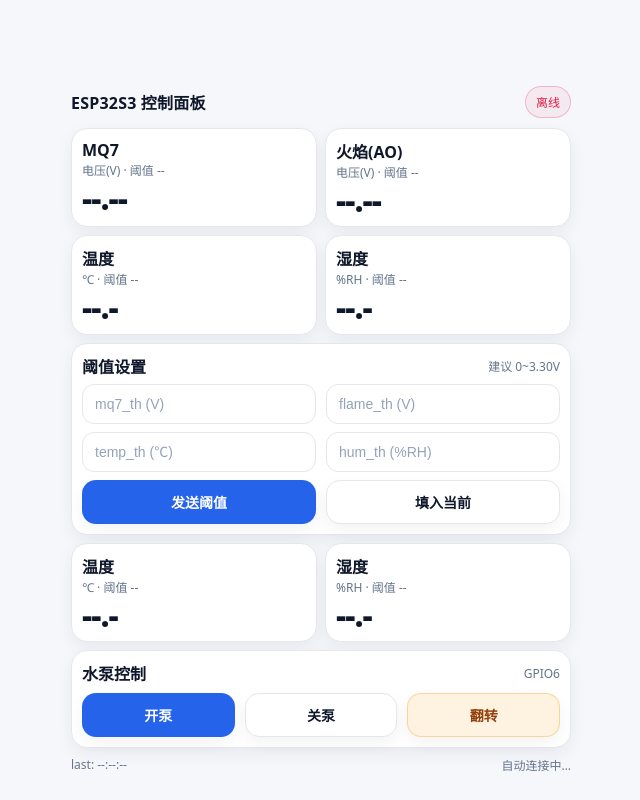
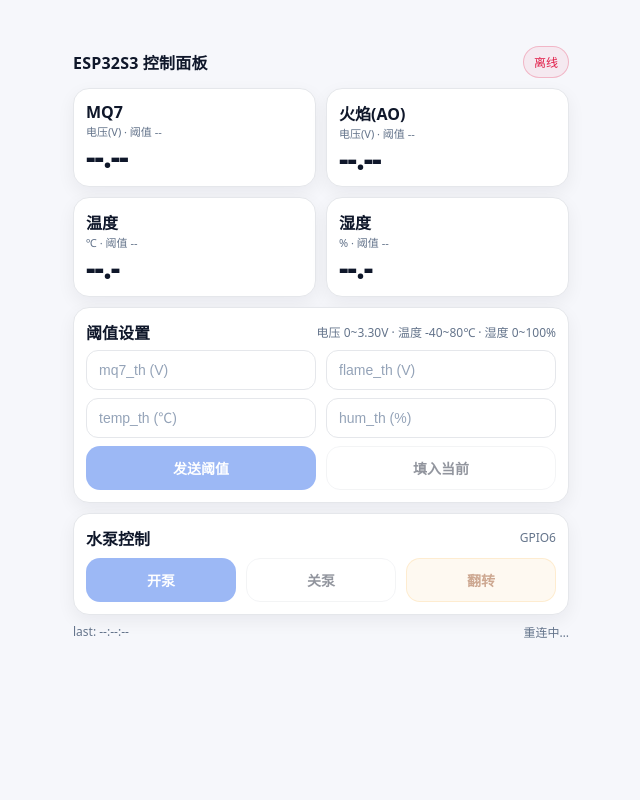
Before and after one commit to mmc-cube/work_a, a plain HTML site: page index.html in a window 1280 px wide. Shown: the whole page, without its empty margins (319-959 px from the left). Drawn offline with Linux system fonts and the light colour scheme.

Commit message:
Refactor index.html for layout and style updatesnew

```diff
--- a/index.html
+++ b/index.html
@@ -17,7 +17,7 @@
       background:var(--bg); color:var(--text);
     }
     .wrap{
-      padding:10px;
+      padding:12px;
       padding-top: calc(12px + var(--appTop) + env(safe-area-inset-top));
       max-width:520px; margin:0 auto;
     }
@@ -30,16 +30,22 @@
     .badge.ok{ color:var(--ok); border-color:rgba(22,163,74,.25); background:rgba(22,163,74,.07); }
     .badge.bad{ color:var(--bad); border-color:rgba(225,29,72,.25); background:rgba(225,29,72,.06); }
 
-    .grid{ display:grid; grid-template-columns:1fr 1fr; gap:8px; }
+    .grid{ display:grid; grid-template-columns:1fr; gap:10px; }
+
+    .grid2{ display:grid; grid-template-columns:1fr 1fr; gap:10px; }
+    .mini{ padding:10px; }
+    .mini .big{ font-size:26px; }
+    .mini .sub{ font-size:11px; }
+    .mini .alarmTag{ font-size:11px; padding:4px 8px; }
+
     .card{
       background:var(--card); border:1px solid var(--line); border-radius:16px;
-      padding:10px; box-shadow:var(--shadow);
+      padding:12px; box-shadow:var(--shadow);
     }
-    .span2{ grid-column: 1 / -1; }
     .cardHead{ display:flex; align-items:center; justify-content:space-between; gap:10px; margin-bottom:6px; }
     .name{ font-weight:900; }
     .sub{ color:var(--muted); font-size:12px; }
-    .big{ font-size:28px; font-weight:950; line-height:1.05; margin:2px 0 0; letter-spacing:.2px; }
+    .big{ font-size:34px; font-weight:950; line-height:1.05; margin:2px 0 0; letter-spacing:.2px; }
     .alarm{ border-color:rgba(225,29,72,.35); background:rgba(225,29,72,.04); }
     .alarmTag{
       font-size:12px; padding:5px 10px; border-radius:999px; color:#fff; background:var(--bad);
@@ -82,7 +88,9 @@
     </div>
 
     <div class="grid">
-      <div id="mq7Card" class="card">
+
+      <div class="grid2">
+        <div id="mq7Card" class="card mini">
           <div class="cardHead">
             <div>
               <div class="name">MQ7</div>
@@ -93,7 +101,7 @@
           <div id="mq7V" class="big">--.--</div>
         </div>
 
-      <div id="flameCard" class="card">
+        <div id="flameCard" class="card mini">
           <div class="cardHead">
             <div>
               <div class="name">火焰(AO)</div>
@@ -104,7 +112,7 @@
           <div id="flameV" class="big">--.--</div>
         </div>
 
-      <div id="tempCard" class="card">
+        <div id="tempCard" class="card mini">
           <div class="cardHead">
             <div>
               <div class="name">温度</div>
@@ -115,21 +123,22 @@
           <div id="tempV" class="big">--.-</div>
         </div>
 
-      <div id="humCard" class="card">
+        <div id="humCard" class="card mini">
           <div class="cardHead">
             <div>
               <div class="name">湿度</div>
-            <div class="sub">%RH · 阈值 <span id="humThShow">--</span></div>
+              <div class="sub">% · 阈值 <span id="humThShow">--</span></div>
             </div>
             <div id="humAlarmTag" style="display:none" class="alarmTag">超阈值</div>
           </div>
           <div id="humV" class="big">--.-</div>
         </div>
+      </div>
 
-      <div class="card span2">
+<div class="card">
         <div class="cardHead">
           <div class="name">阈值设置</div>
-          <div class="sub">建议 0~3.30V</div>
+          <div class="sub">电压 0~3.30V · 温度 -40~80℃ · 湿度 0~100%</div>
         </div>
         <div class="row">
           <input id="mq7ThIn" placeholder="mq7_th (V)" inputmode="decimal" />
@@ -137,7 +146,7 @@
         </div>
         <div class="row" style="margin-top:8px">
           <input id="tempThIn" placeholder="temp_th (℃)" inputmode="decimal" />
-          <input id="humThIn" placeholder="hum_th (%RH)" inputmode="decimal" />
+          <input id="humThIn" placeholder="hum_th (%)" inputmode="decimal" />
         </div>
         <div class="btns">
           <button class="primary" id="btnSendTh">发送阈值</button>
@@ -145,29 +154,7 @@
         </div>
       </div>
 
-      <div id="tempCard" class="card">
-        <div class="cardHead">
-          <div>
-            <div class="name">温度</div>
-            <div class="sub">℃ · 阈值 <span id="tempThShow">--</span></div>
-          </div>
-          <div id="tempAlarmTag" style="display:none" class="alarmTag">超阈值</div>
-        </div>
-        <div id="tempV" class="big">--.-</div>
-      </div>
-
-      <div id="humCard" class="card">
-        <div class="cardHead">
-          <div>
-            <div class="name">湿度</div>
-            <div class="sub">%RH · 阈值 <span id="humThShow">--</span></div>
-          </div>
-          <div id="humAlarmTag" style="display:none" class="alarmTag">超阈值</div>
-        </div>
-        <div id="humV" class="big">--.-</div>
-      </div>
-
-      <div class="card span2">
+      <div class="card">
         <div class="cardHead">
           <div class="name">水泵控制</div>
           <div class="sub">GPIO6</div>
@@ -198,6 +185,10 @@
   document.documentElement.style.setProperty("--appTop", APP_TOP_PX + "px");
 
   const MAX_V = 3.30;
+  const TEMP_MIN = -40;
+  const TEMP_MAX = 80;
+  const HUM_MIN = 0;
+  const HUM_MAX = 100;
   const STORAGE_KEY = "esp32s3_panel_v1";
 
   let client = null;
@@ -240,18 +231,22 @@
     if (x == null || Number.isNaN(x)) return null;
     return Math.max(0, Math.min(MAX_V, Number(x)));
   }
+
   function clampTemp(x){
     if (x == null || Number.isNaN(x)) return null;
-    return Math.max(-40, Math.min(80, Number(x)));
+    return Math.max(TEMP_MIN, Math.min(TEMP_MAX, Number(x)));
   }
+
   function clampHum(x){
     if (x == null || Number.isNaN(x)) return null;
-    return Math.max(0, Math.min(100, Number(x)));
+    return Math.max(HUM_MIN, Math.min(HUM_MAX, Number(x)));
   }
+
 
   function fmt2(v){
     return (v===null||v===undefined||Number.isNaN(v)) ? "--.--" : Number(v).toFixed(2);
   }
+
   function fmt1(v){
     return (v===null||v===undefined||Number.isNaN(v)) ? "--.-" : Number(v).toFixed(1);
   }
@@ -260,8 +255,8 @@
   // ===== 预警：通知 Android App（不改 UI，只加逻辑）=====
   // 需要 App 端：webView.addJavascriptInterface(..., "Android") 并实现 onAlarm(String json)
   const ALARM_COOLDOWN_MS = 30_000; // 同类告警最短间隔（防刷屏）
-  let alarmState = { mq7:false, flame:false };
-  let lastAlarmAt = { mq7:0, flame:0 };
+  let alarmState = { mq7:false, flame:false, temp:false, hum:false };
+  let lastAlarmAt = { mq7:0, flame:0, temp:0, hum:0 };
 
   function notifyAndroid(payload){
     try{
@@ -335,10 +330,8 @@
     if (!humAlarm && alarmState.hum){ alarmState.hum = false; }
   }
 
-  }
-
   function persistInputs(){
-    const obj = { mq7: mq7ThIn.value, flame: flameThIn.value };
+    const obj = { mq7: mq7ThIn.value, flame: flameThIn.value, temp: tempThIn.value, hum: humThIn.value };
     localStorage.setItem(STORAGE_KEY, JSON.stringify(obj));
   }
 
@@ -388,16 +381,16 @@
       try{
         const data = JSON.parse(message.toString());
 
-        // 只取固定 8 字段（四路实时值 + 四路阈值）
-        if ("mq7_v" in data)   latest.mq7_v = (data.mq7_v===null ? null : clampV(Number(data.mq7_v)));
-        if ("flame_v" in data) latest.flame_v = (data.flame_v===null ? null : clampV(Number(data.flame_v)));
-        if ("temp_v" in data)  latest.temp_v = (data.temp_v===null ? null : clampTemp(Number(data.temp_v)));
-        if ("hum_v" in data)   latest.hum_v = (data.hum_v===null ? null : clampHum(Number(data.hum_v)));
+        // 取固定 8 字段（temp_v/hum_v 支持 null）
+        if ("mq7_v" in data)   latest.mq7_v   = clampV(Number(data.mq7_v));
+        if ("flame_v" in data) latest.flame_v = clampV(Number(data.flame_v));
+        if ("temp_v" in data)  latest.temp_v  = (data.temp_v===null ? null : clampTemp(Number(data.temp_v)));
+        if ("hum_v" in data)   latest.hum_v   = (data.hum_v===null ? null : clampHum(Number(data.hum_v)));
 
-        if ("mq7_th" in data)   latest.mq7_th = (data.mq7_th===null ? null : clampV(Number(data.mq7_th)));
-        if ("flame_th" in data) latest.flame_th = (data.flame_th===null ? null : clampV(Number(data.flame_th)));
-        if ("temp_th" in data)  latest.temp_th = (data.temp_th===null ? null : clampTemp(Number(data.temp_th)));
-        if ("hum_th" in data)   latest.hum_th = (data.hum_th===null ? null : clampHum(Number(data.hum_th)));
+        if ("mq7_th" in data)   latest.mq7_th   = clampV(Number(data.mq7_th));
+        if ("flame_th" in data) latest.flame_th = clampV(Number(data.flame_th));
+        if ("temp_th" in data)  latest.temp_th  = clampTemp(Number(data.temp_th));
+        if ("hum_th" in data)   latest.hum_th   = clampHum(Number(data.hum_th));
 
         updateUI();
         lastTs.textContent = "last: " + new Date().toLocaleTimeString();
@@ -405,7 +398,7 @@
     });
   }
 
-  // ===== 输入：离开输入框就存，并且自动夹紧到 0~3.30 =====
+  // ===== 输入：离开输入框就存，并且自动夹紧到各自范围 =====
   function normalizeInput(el, clampFn, digits){
     const t = el.value.trim();
     if (!t) return;
```
Lines whose indentation alone changed are shown as unchanged.
